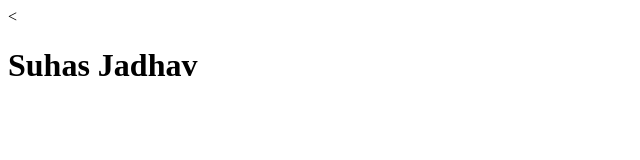
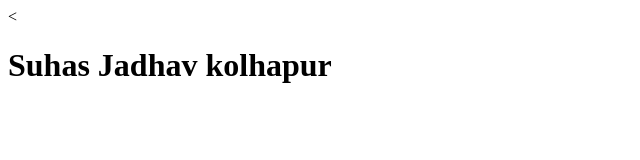
Before and after one commit to suhasj184/coursera-test, a plain HTML site: page index.html in a window 1280 px wide. Shown: the whole page, without its empty margins (0-640 px from the left). Drawn offline with Linux system fonts and the light colour scheme.

Commit message:
Next version of web file

```diff
--- a/index.html
+++ b/index.html
@@ -5,6 +5,6 @@
     <title>Hello Suhas</title>
   </head>
   <body>
-    <<h1>Suhas Jadhav</h1>
+    <<h1>Suhas Jadhav kolhapur</h1>
   </body>
 </html>
```
